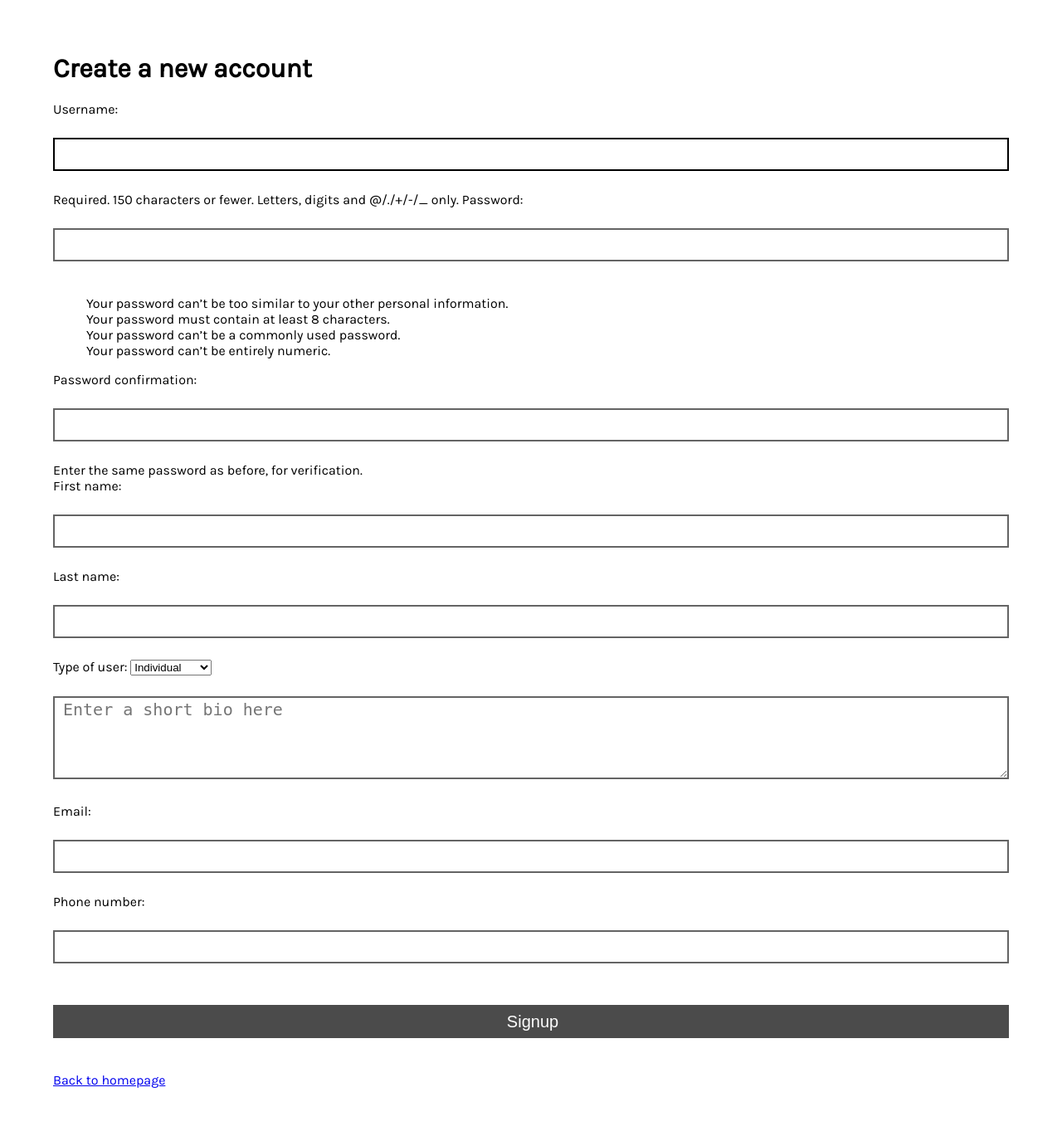
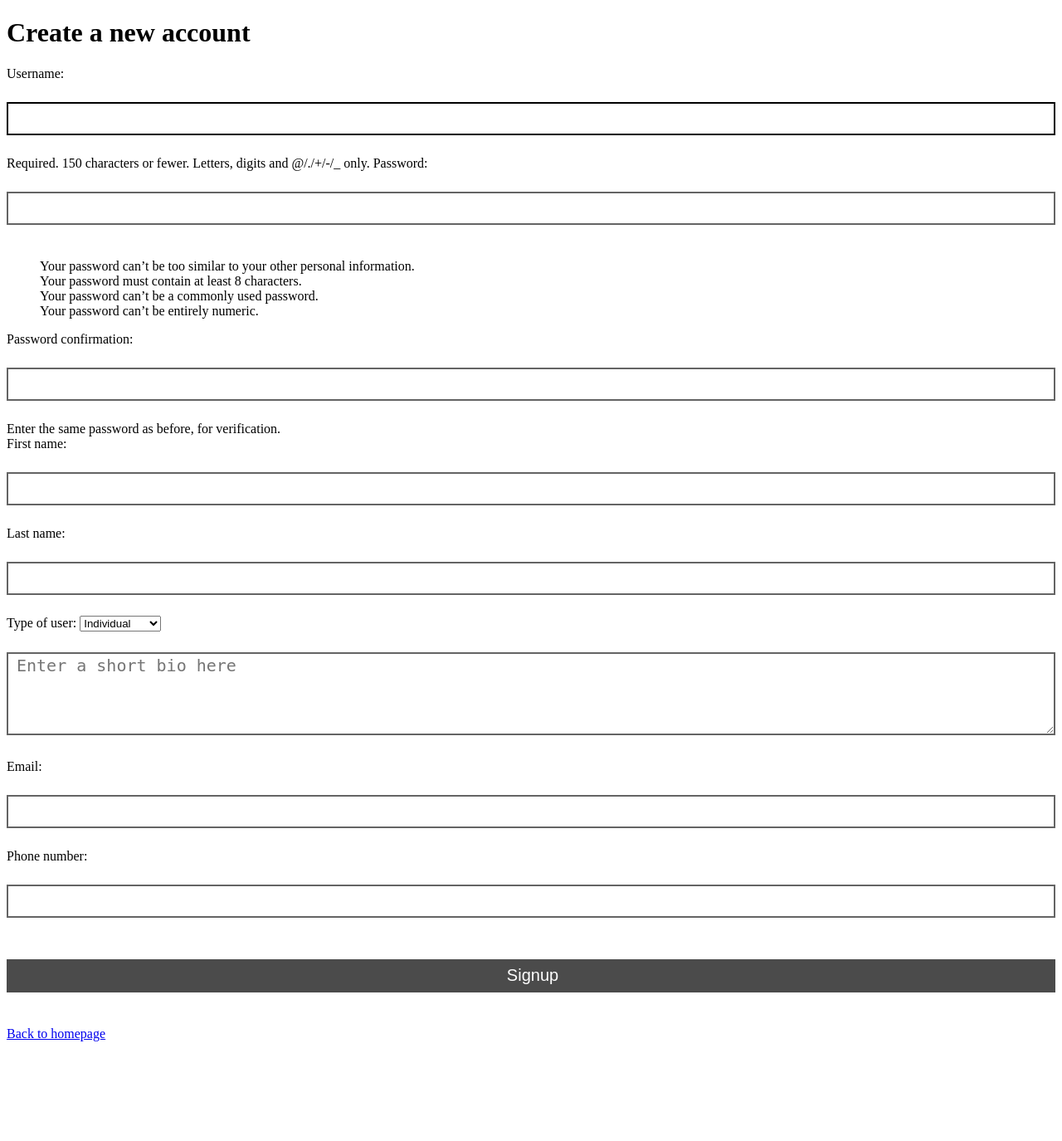
Before and after one commit to zimuzeng99/test-webapps, a Django app: page /users/signup/ in a window 1280 px wide. Shown: the whole page at 83% size. After the commit the page ends 1255 px from the top, so only its background shows below. Run offline with Django 3.2, Linux system fonts and the light colour scheme.

Commit message:
home.css

```diff
--- a/static/home.css
+++ b/static/home.css
@@ -1,8 +1,3 @@
-body {
-    margin: 5%;
-    font-family: 'Karla', sans-serif;
-}
-
 ul {
     list-style: none;
 }
--- a/users/templates/users/profile.html
+++ b/users/templates/users/profile.html
@@ -20,6 +20,7 @@
    <link rel="stylesheet" href="/static/css/base.css">
    <link rel="stylesheet" href="/static/css/vendor.css">
    <link rel="stylesheet" href="/static/css/main.css">
+   <link rel="stylesheet" href="/static/home.css">
 
 
    <!-- script
```
